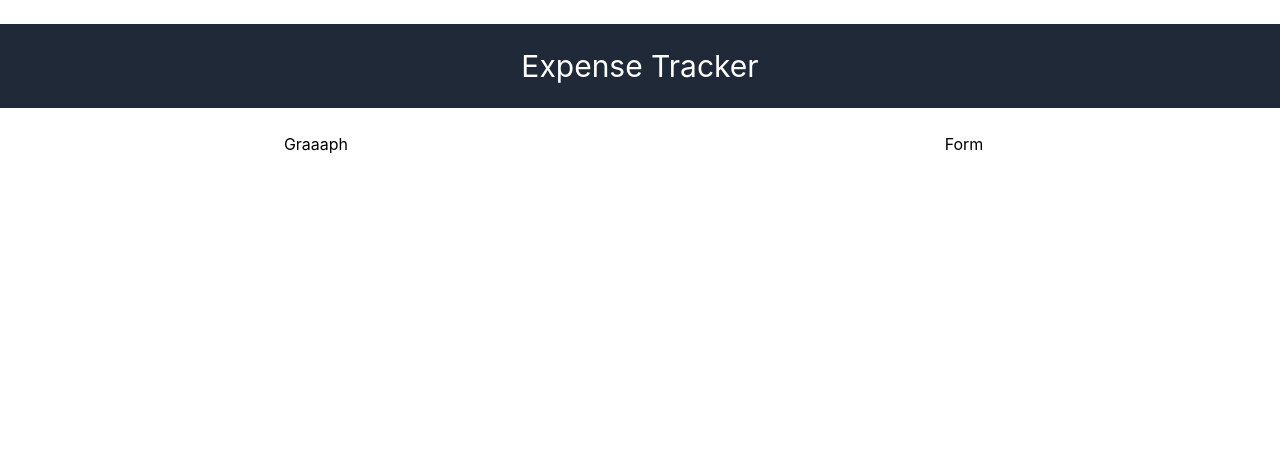
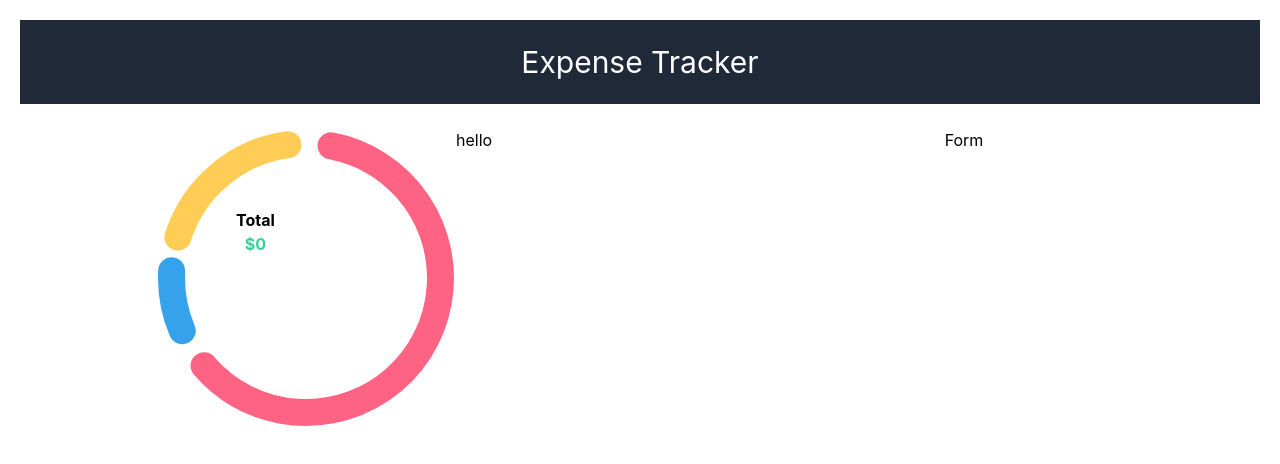
Before and after one commit to Hujaifa-Hossain/expense-tracker-client, a React (Create React App) app: page / in a window 1280 px wide. Shown: the top 464 px of the page. Built offline with nearby package versions, Linux system fonts and the light colour scheme.

Commit message:
graph added

```diff
--- a/package.json
+++ b/package.json
@@ -6,7 +6,9 @@
     "@testing-library/jest-dom": "^5.16.5",
     "@testing-library/react": "^13.4.0",
     "@testing-library/user-event": "^13.5.0",
+    "chart.js": "^3.9.1",
     "react": "^18.2.0",
+    "react-chartjs-2": "^4.3.1",
     "react-dom": "^18.2.0",
     "react-scripts": "5.0.1",
     "web-vitals": "^2.1.4"
--- a/src/App.css
+++ b/src/App.css
@@ -3,5 +3,11 @@
 @tailwind utilities;
 
 .App {
-  /* text-align: center; */
+  text-align: center;
 }
+
+/* .title{
+  position: absolute;
+  top: 40%;
+  left: 40%;
+} */
--- a/src/App.js
+++ b/src/App.js
@@ -5,12 +5,12 @@ import Graph from "./components/Graph";
 const App = () => {
   return (
     <div className="text-center">
-      <div className="container bg-gray-800 py-6 my-6 mx-auto">
+      <div className="bg-gray-800 py-6 m-5">
         <h1 className="text-center text-3xl text-white">Expense Tracker</h1>
       </div>
-      <div className="grid md:grid-cols-2 gap-4">
-        <Graph/>
-        <Form/>
+      <div className="grid md:grid-cols-2 gap-4 my-6">
+        <Graph />
+        <Form />
       </div>
     </div>
   );
--- a/src/components/Graph.jsx
+++ b/src/components/Graph.jsx
@@ -1,9 +1,42 @@
-import React from 'react';
+import { Doughnut } from 'react-chartjs-2';
+import { Chart, ArcElement } from 'chart.js'
+
+Chart.register(ArcElement)
+
+const config = {
+  type: 'doughnut',
+  data: {
+    datasets: [{
+      label: 'My First Dataset',
+      data: [300, 50, 100],
+      backgroundColor: [
+        'rgb(255, 99, 132)',
+        'rgb(54, 162, 235)',
+        'rgb(255, 205, 86)'
+      ],
+      hoverOffset: 4,
+      borderRadius: 30,
+      spacing: 10,
+    }]
+  },
+  options: {
+    cutout: 115
+  }
+};
+
 
 const Graph = () => {
   return (
-    <div>
-      Graaaph
+    <div className="flex mx-auto max-w-xs">
+      <div className='item'>
+        <div className="chart relative">
+          <Doughnut {...config} />
+          <h3 className='font-bold top-20 left-20 absolute'>
+            Total <span className='block text-emerald-400 font-bold'>${0}</span>
+          </h3>
+        </div>
+      </div>
+      <div>hello</div>
     </div>
   );
 };
```
Also changed, not shown: 1 other file (tests, documents, lock files or other folders).
